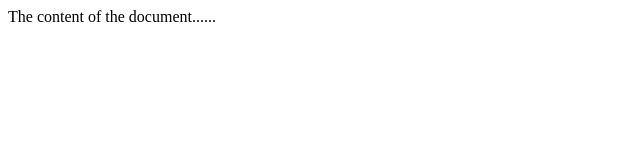
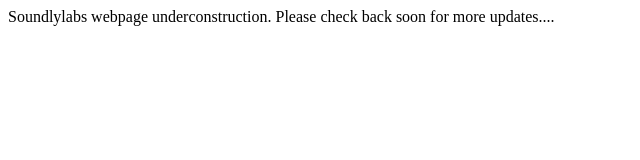
Before and after one commit to robertatomos/soundlylabs, a plain HTML site: page index.html in a window 1280 px wide. Shown: the whole page, without its empty margins (0-640 px from the left). Drawn offline with Linux system fonts and the light colour scheme.

Commit message:
page filler

```diff
--- a/index.html
+++ b/index.html
@@ -5,7 +5,7 @@
 </head>
 
 <body>
-The content of the document......
+Soundlylabs webpage underconstruction. Please check back soon for more updates....
 </body>
 
 </html>
```
